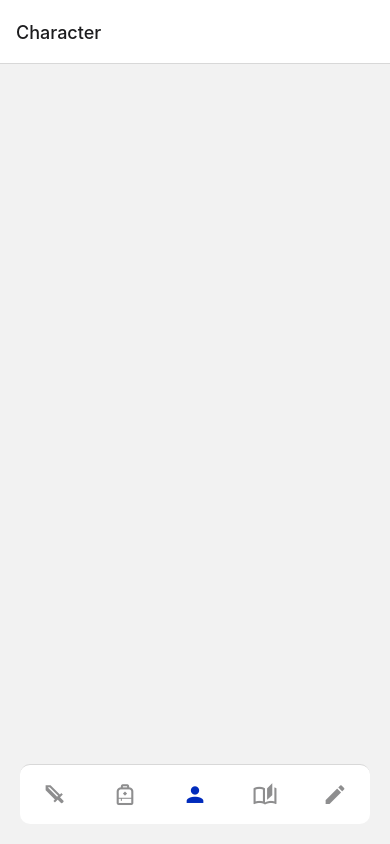
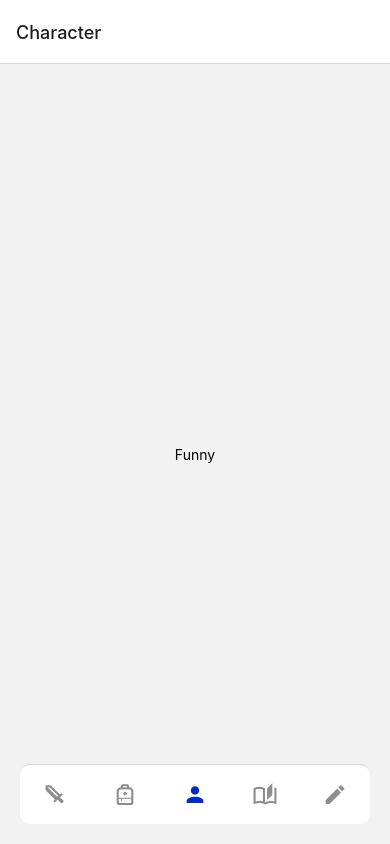
Before and after one commit to FinnWiel/firstApp, a React Native app: screen / in a window 390 px wide. Built offline with nearby package versions, Linux system fonts and the light colour scheme.

Commit message:
Text Change App

```diff
--- a/App.js
+++ b/App.js
@@ -10,6 +10,7 @@ const Tab = createBottomTabNavigator();
 function CharacterScreen() {
   return (
     <View style={{ flex: 1, justifyContent: 'center', alignItems: 'center'}}>
+      <Text>Funny</Text>
     </View>
   );
 }
```
